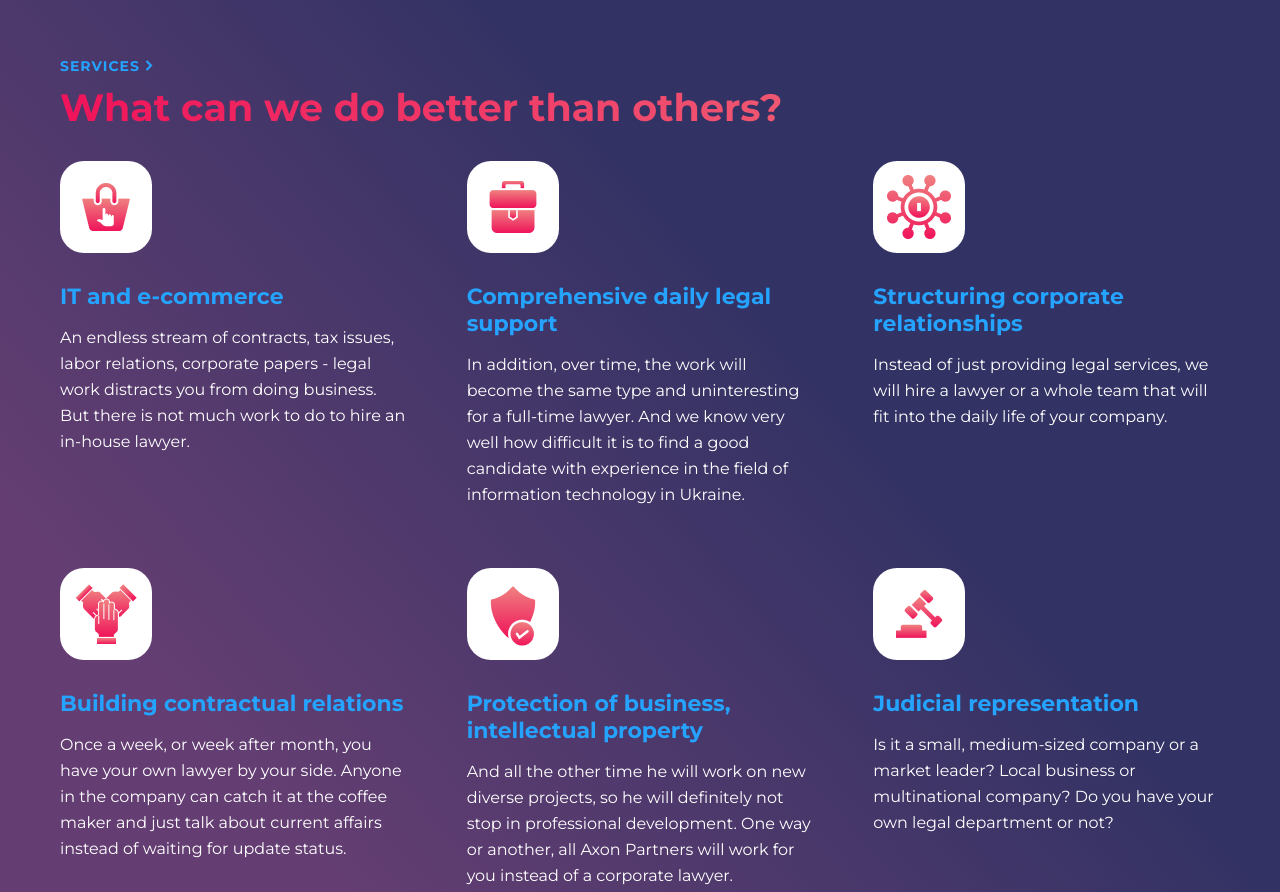
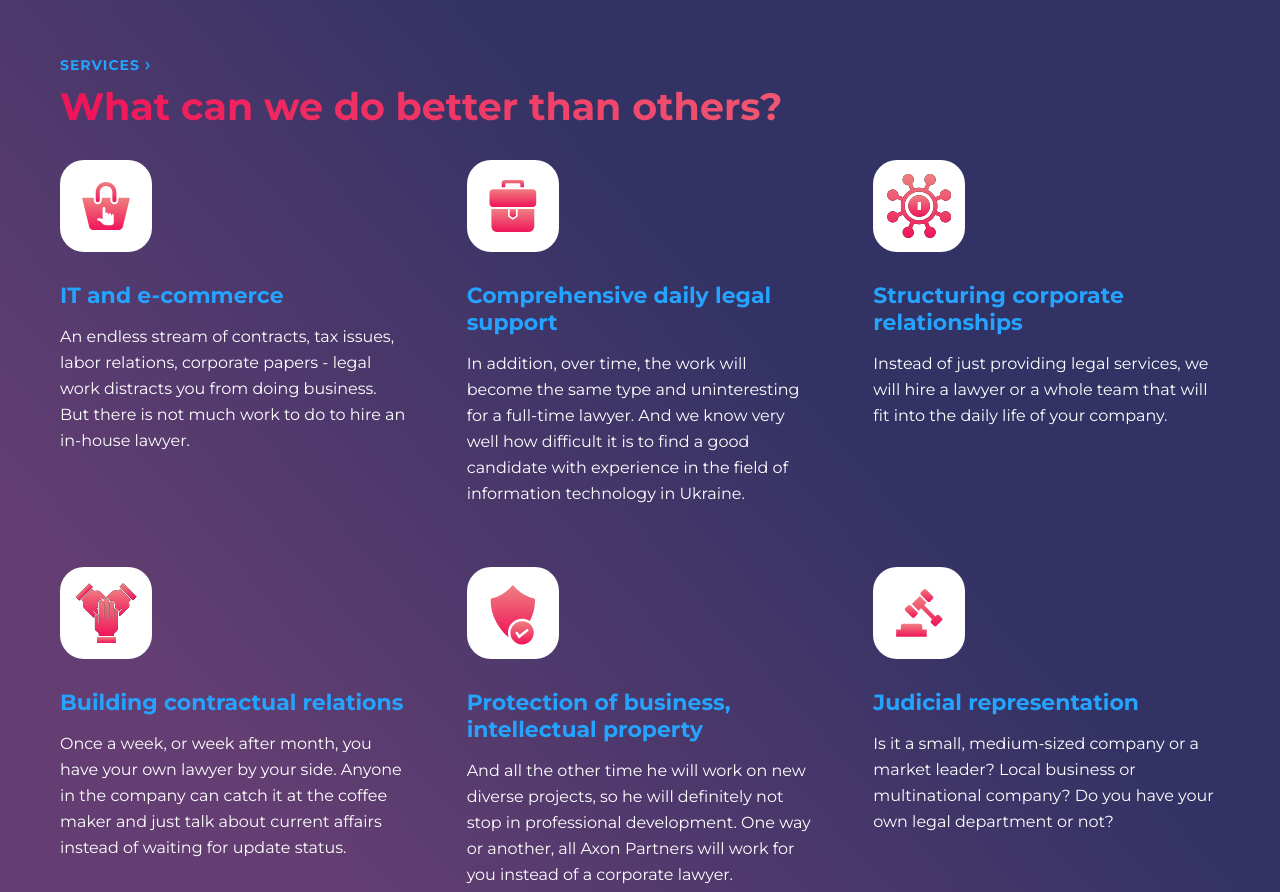
Before and after one commit to Valeria2707/final_project, a website: page index.html in a window 1280 px wide. Shown: the part 1166-2058 px from the top of the page. Drawn offline with Linux system fonts and the light colour scheme.

Commit message:
fixed errors

```diff
--- a/index.html
+++ b/index.html
@@ -39,6 +39,7 @@
                             <div class="block--header-circle"></div>
                             <a href="tel:+1234567890" class="text--number">0800 211 927</a>
                             <div class="block--header-circle"></div>
+                            <div class="block--facebook-header"></div>
                         </div>
                     </div>
                     <div class="block--menu">
@@ -99,7 +100,10 @@
         </div>
     </div>
         <div class="wrapper">
-            <a href="/" class="link--sevices">Services <img src="./image/arrow.png" alt="arrow"></a>
+            <div class="block--service-link">
+                <a href="/" class="link--sevices">Services</a>
+                <a href="/" class="image--arrow"></a>
+            </div>
             <h2 class="text--title">
                 What can we do better than others?
             </h2>
--- a/scss/_block.scss
+++ b/scss/_block.scss
@@ -19,27 +19,27 @@
 }
 
 .block--backet::after{
-    background-image: url(../image/backet.png);
+    background-image: url(../image/backet.svg);
 }
 
 .block--support::after{
-    background-image: url(../image/Support.png);
+    background-image: url(../image/Support.svg);
 }
 
 .block--coprorate::after{
-    background-image: url(../image/Coprorate.png);
+    background-image: url(../image/Coprorate.svg);
 }
 
 .block--trust::after{
-    background-image: url(../image/Trust.png);
+    background-image: url(../image/Trust.svg);
 }
 
 .block--protection::after{
-    background-image: url(../image/Protection.png);
+    background-image: url(../image/Protection.svg);
 }
 
 .block--court::after{
-    background-image: url(../image/Court.png);
+    background-image: url(../image/Court.svg);
 }
 
 .block--items-services{
@@ -90,6 +90,7 @@
     background-color: #FFFFFF;
     width: 100%;
     text-decoration: none;
+    border-radius: 8px;
 }
 
 .block--text-news{
@@ -216,6 +217,13 @@
     margin-bottom: 30px;
 }
 
+.block--service-link{
+    display: flex;
+    flex-wrap: nowrap;
+    gap: 5.50px;
+    align-items: center;
+}
+
 @media (max-width: 767.50px){
     .block--text--stories{
         margin: 0 30px;
@@ -295,14 +303,14 @@
         align-items: flex-start;
         flex-direction: column;
     }
-    .block--contact::after{
+    .block--facebook-header{
         content: "";
         width: 24px;
         height: 24px;
         background-image: url(../image/facebook.svg);
         background-size: 24px 24px;
     }
-    .block--contact:hover::after{
+    .block--facebook-header:hover{
         background-image: url(../image/red-facebook.svg);
     }
     .block--header{
--- a/scss/_image.scss
+++ b/scss/_image.scss
@@ -37,6 +37,21 @@
     background-image: url(../image/red-facebook.svg);
 }
 
+.image--arrow{
+    content: "";
+    width: 4.50px;
+    height: 9px;
+    background-image: url(../image/arrow.png);
+    background-size: 4.50px 9px;
+    background-repeat: no-repeat;
+    display: flex;
+    align-items: center;
+}
+
+.image--arrow:hover{
+    background-image: url(../image/red-arrow.svg);
+}
+
 @media (min-width: 768px){
     .image--hlegal{
         width: 130px;
--- a/scss/_link.scss
+++ b/scss/_link.scss
@@ -6,6 +6,10 @@
     letter-spacing: 1px;
     text-transform: uppercase;
     color: #24A3FF;
+}
+
+.link--sevices:hover{
+    color: #F0145A;
 }
 
 .link--hillel{
```
Also changed, not shown: css/style.min.css, image/Coprorate.png (deleted), image/Coprorate.svg (added), image/Court.png (deleted), image/Court.svg (added), image/Protection.png (deleted), image/Protection.svg (added), image/Support.png (deleted), image/Support.svg (added), image/Trust.png (deleted), image/Trust.svg (added), image/backet.png (deleted), image/backet.svg (added), image/red-arrow.svg (added).
